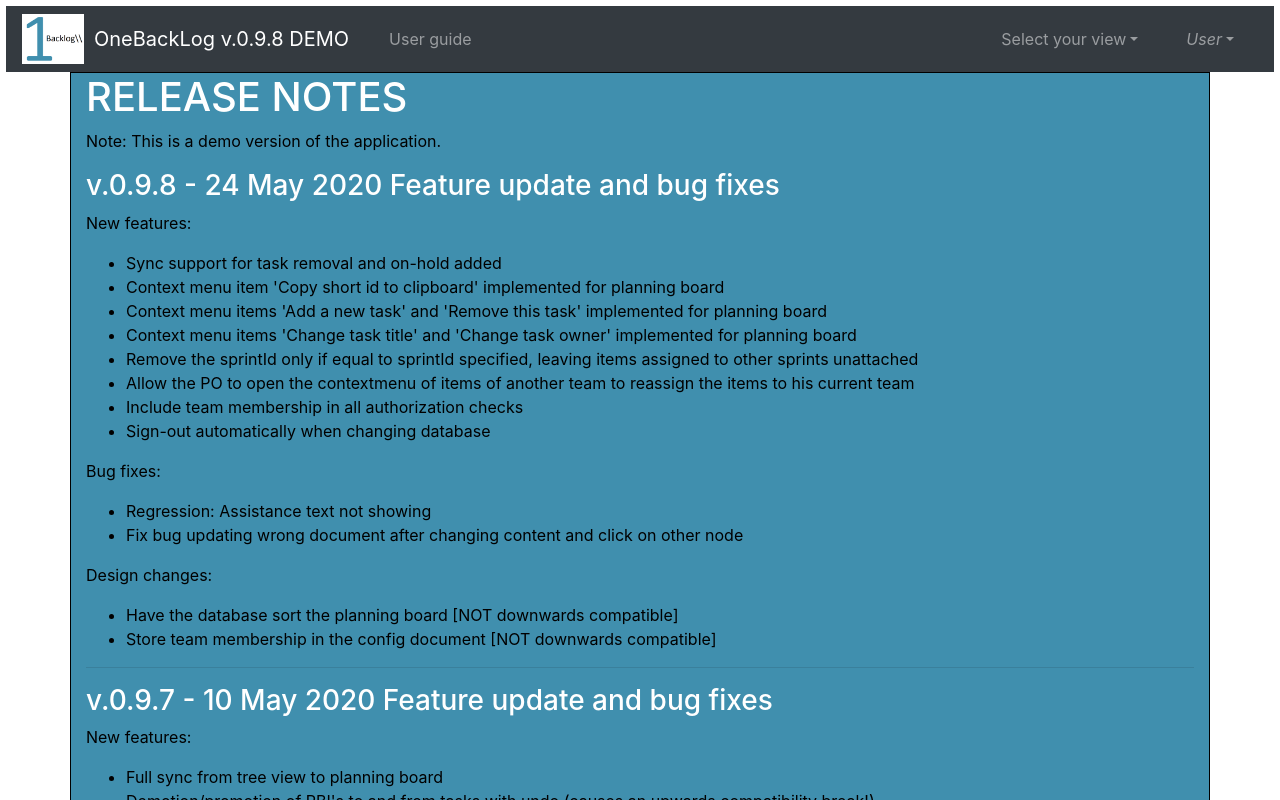
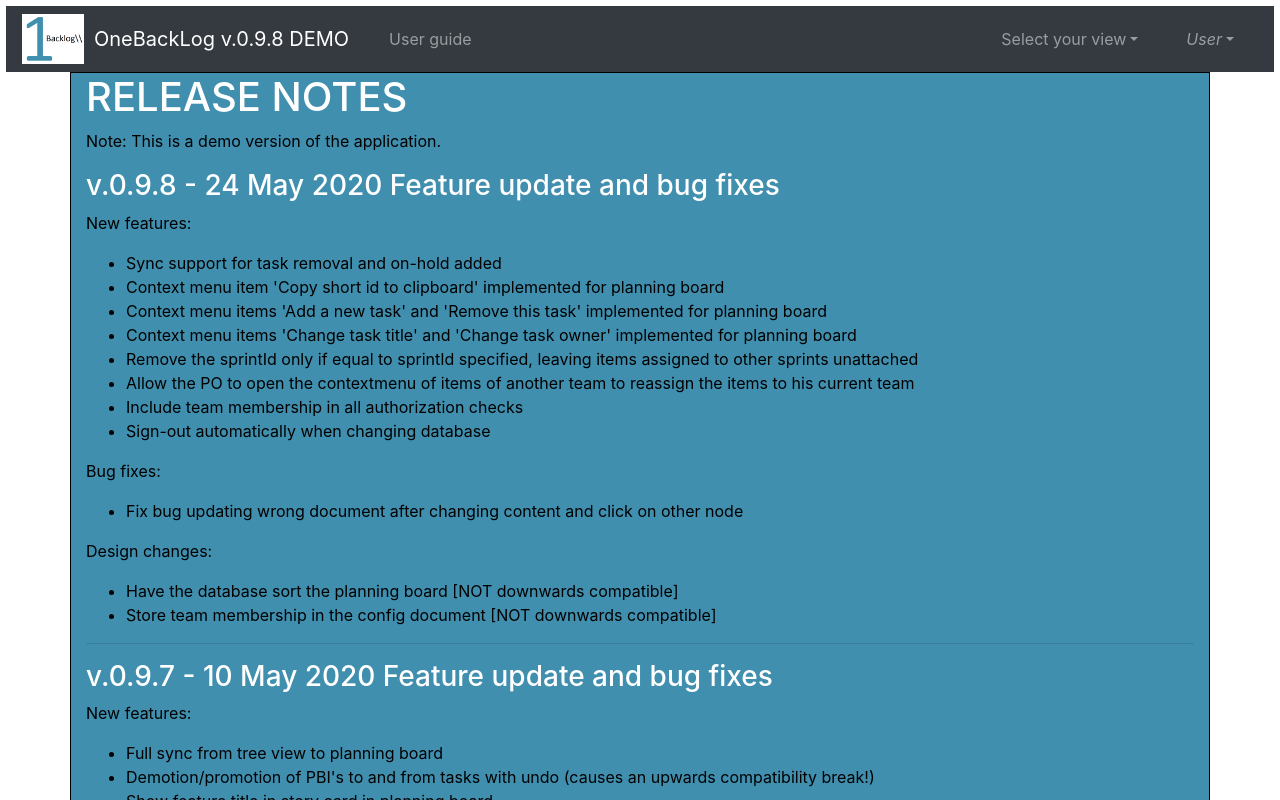
Before and after one commit to ErikVerheul/OneBacklog, a Vue app: page /rel-notes in a window 1280 px wide. Shown: the top 800 px of the page. Built offline with nearby package versions, Linux system fonts and the light colour scheme.

Commit message:
Remove old line

```diff
--- a/src/components/rel-notes/rel-notes.vue
+++ b/src/components/rel-notes/rel-notes.vue
@@ -20,7 +20,6 @@
 				</ul>
 				<p>Bug fixes:</p>
 				<ul>
-					<li>Regression: Assistance text not showing</li>
 					<li>Fix bug updating wrong document after changing content and click on other node</li>
 				</ul>
 				<p>Design changes:</p>
```
